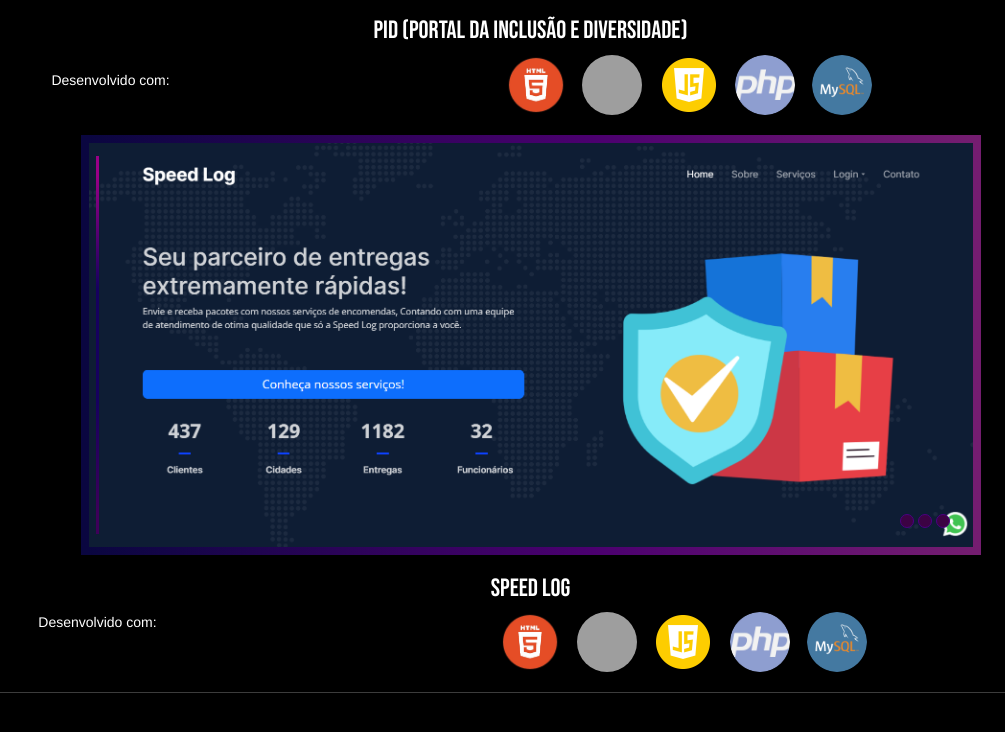
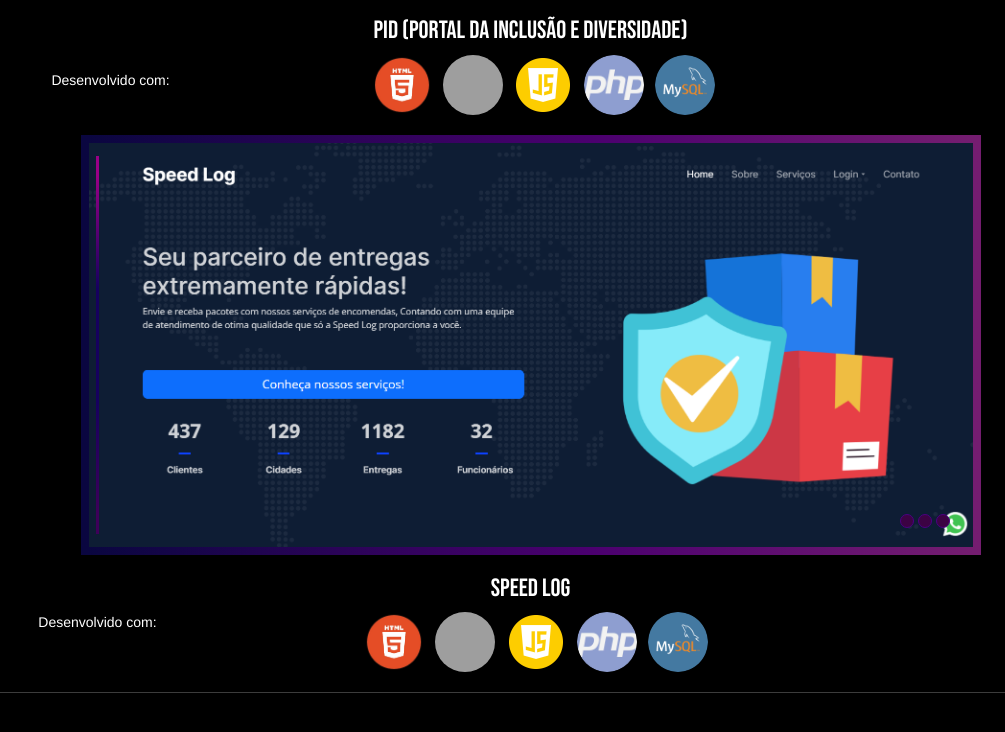
Before and after one commit to victorjobison/PortFolio, a plain HTML site: page index.html in a window 1280 px wide. Shown: the part 5171-5903 px from the top of the page, without its empty margins (275-1280 px from the left). Drawn offline with nearby package versions, Linux system fonts and the light colour scheme; grey boxes are pictures that could not be loaded; files whose address does not match are found by name.

Commit message:
Update index.html

```diff
--- a/index.html
+++ b/index.html
@@ -414,7 +414,7 @@
                     <p class="">Desenvolvido com:</p>
 
                   </div>
-                  <div class=" col-sm-9">
+                  <div class=" col-sm-6">
                     <div class="chip" id="chipdesk">
                       <img src="img/htmlogo.png" alt="Person"
                         onclick="document.getElementById('html').style.display='block'">
@@ -754,7 +754,7 @@
                     <p class="">Desenvolvido com:</p>
 
                   </div>
-                  <div class=" col-sm-9">
+                  <div class=" col-sm-6">
                     <div class="chip" id="chipdesk">
                       <img src="img/htmlogo.png" alt="Person"
                         onclick="document.getElementById('html').style.display='block'">
```
